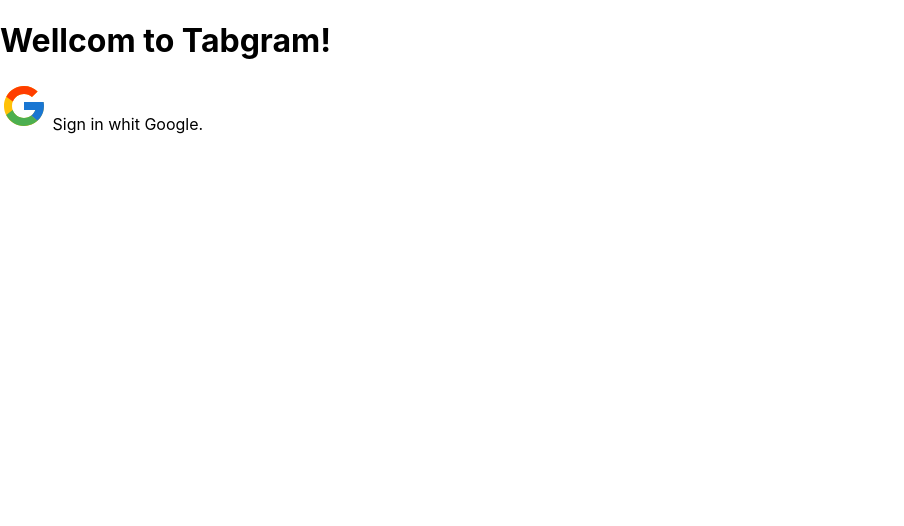
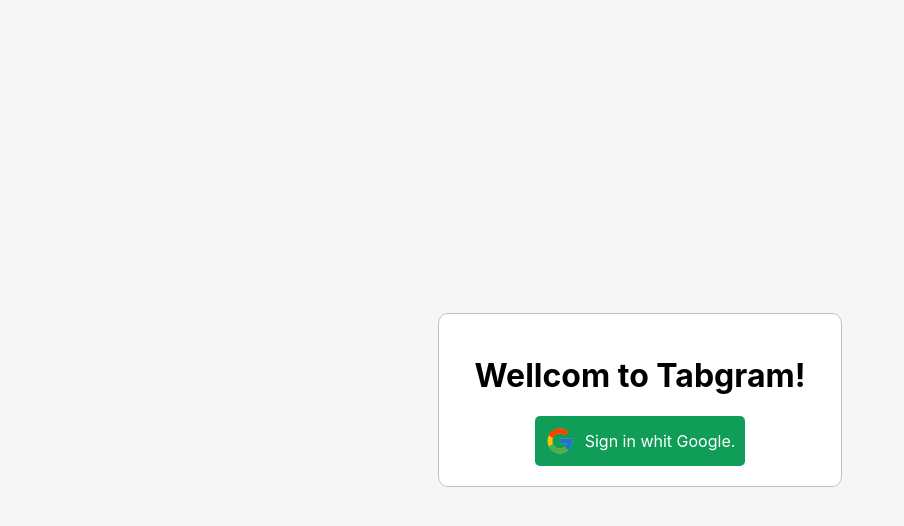
Before and after one commit to behrouz2115/Chat-engine-react-firebase, a React (Create React App) app: page / in a window 1280 px wide. Shown: the top 526 px of the page, without its empty margins (0-904 px from the left). Built offline with nearby package versions, Linux system fonts and the light colour scheme; the HTML template or start-up script is replaced by a standard one.

Commit message:
loging page is updated

```diff
--- a/src/components/Login.js
+++ b/src/components/Login.js
@@ -1,13 +1,18 @@
 import React from 'react';
 
+//styles
+import styles from "./Login.module.css"
+
 //icons
-import google from "../assest/icons8-google.svg"
+import google from "../assest/icons8-google.svg";
+
+
 const Login = () => {
     return (
-        <div>
-            <div>
+        <div className={styles.loginPage}>
+            <div className={styles.loginCard}>
                 <h1>Wellcom to Tabgram!</h1>
-                <div>
+                <div className={styles.button}>
                     <img src={google} alt='google'/> Sign in whit Google.
                 </div>
             </div>
--- /dev/null
+++ b/src/components/Login.module.css
@@ -0,0 +1,44 @@
+.loginPage {
+  background-color: #f6f6f6;
+  height: 100vh;
+  width: 100vw;
+  display: flex;
+  justify-content: center;
+  align-items: center;
+}
+
+.loginCard {
+  border: 1px solid silver;
+  background-color: #fff;
+  padding: 20px 35px;
+  border-radius: 10px;
+}
+
+.loginCard h2 {
+  color: rgb(93, 93, 93);
+  font-size: 1.3rem;
+  margin-bottom: 40px;
+}
+
+.button {
+  display: flex;
+  justify-content: center;
+  align-items: center;
+  background: #0f9d58;
+  padding: 10px;
+  width: fit-content;
+  margin: 0 auto;
+  color: #fff;
+  border-radius: 5px;
+  cursor: pointer;
+  transition: all 0.2s ease;
+}
+
+.button:hover {
+  background: #07713e;
+}
+
+.button img {
+  width: 30px;
+  margin-right: 10px;
+}
```
